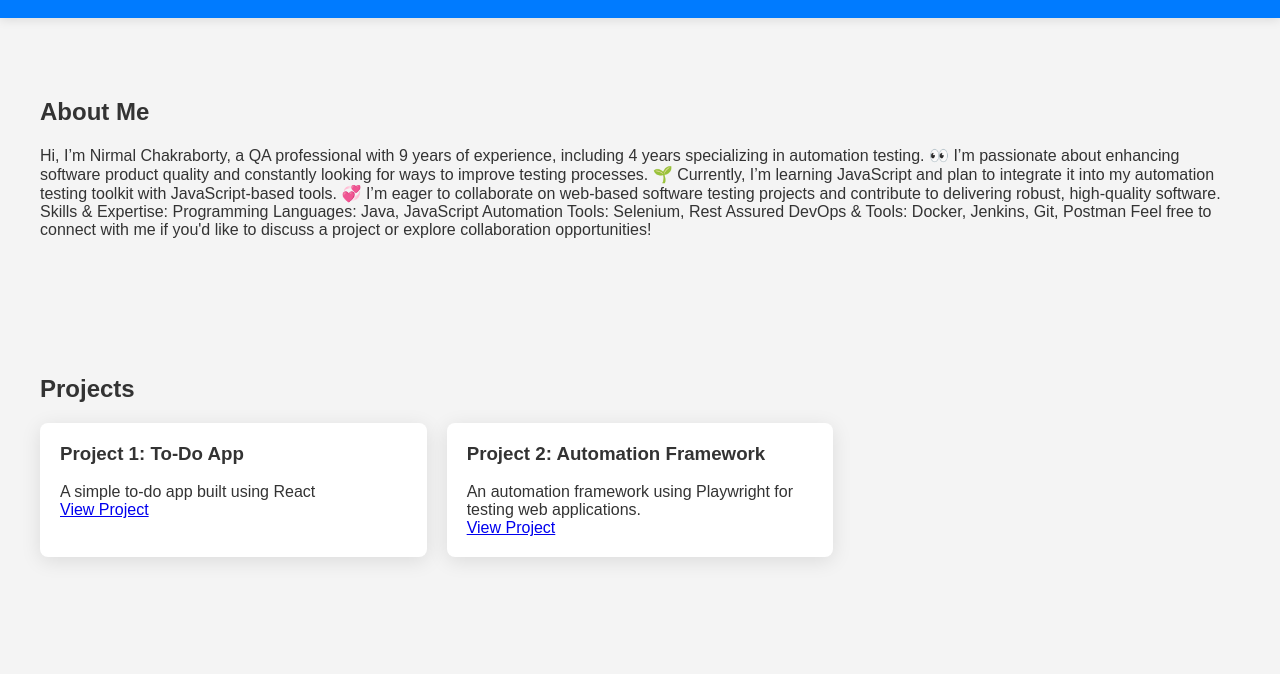
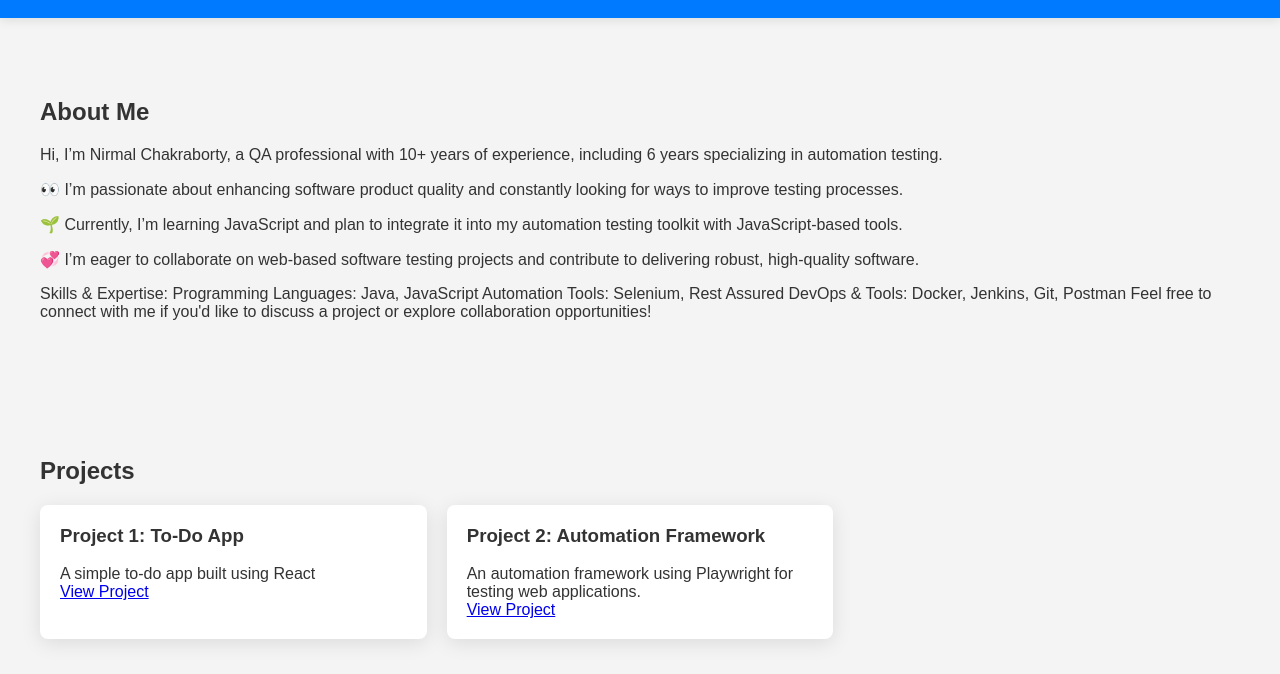
Before and after one commit to nirmalprojects1988/portfolio, a website: page views/index.html in a window 1280 px wide. Shown: the part 120-794 px from the top of the page. Drawn offline with Linux system fonts and the light colour scheme.

Commit message:
Update index.html

```diff
--- a/views/index.html
+++ b/views/index.html
@@ -20,13 +20,13 @@
 
     <section id="about">
         <h2>About Me</h2>
-        <p>Hi, I’m Nirmal Chakraborty, a QA professional with 9 years of experience, including 4 years specializing in automation testing.
+        <p>Hi, I’m Nirmal Chakraborty, a QA professional with 10+ years of experience, including 6 years specializing in automation testing.</p>
 
-👀 I’m passionate about enhancing software product quality and constantly looking for ways to improve testing processes.
+ <p> 👀 I’m passionate about enhancing software product quality and constantly looking for ways to improve testing processes.</p>
 
-🌱 Currently, I’m learning JavaScript and plan to integrate it into my automation testing toolkit with JavaScript-based tools.
+ <p> 🌱 Currently, I’m learning JavaScript and plan to integrate it into my automation testing toolkit with JavaScript-based tools.</p>
 
-💞️ I’m eager to collaborate on web-based software testing projects and contribute to delivering robust, high-quality software.
+ <p> 💞️ I’m eager to collaborate on web-based software testing projects and contribute to delivering robust, high-quality software.</p>
 
 
 Skills & Expertise:
```
